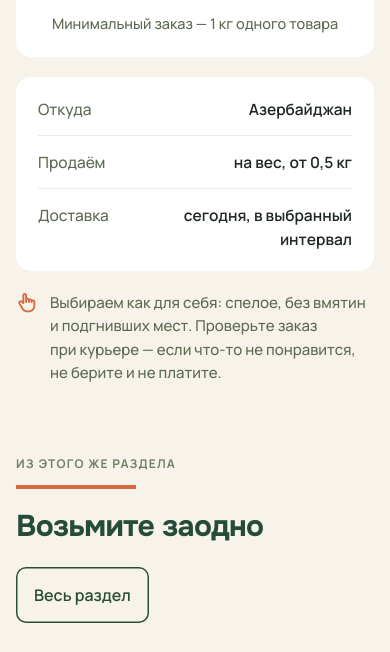
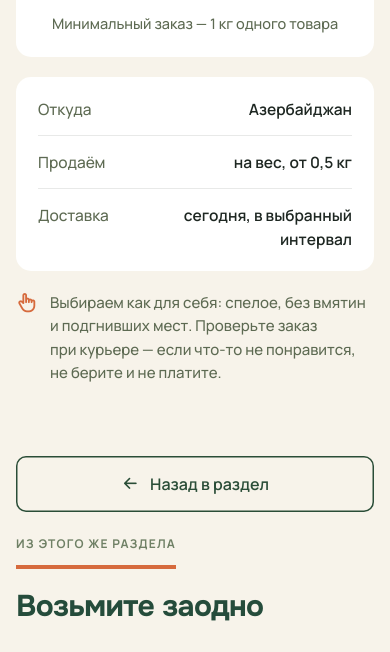
Before and after one commit to deminanetwork/prototipy, a plain HTML site: page est-privezem/product.html in a window 390 px wide. Shown: the part 1043-1695 px from the top of the page. Drawn offline with Linux system fonts and the light colour scheme.

Commit message:
est-privezem: кнопка «Назад в раздел», полоски кикеров
Co-Authored-By: Claude Opus 5.5 <noreply@anthropic.com>

```diff
--- a/est-privezem/css/style.css
+++ b/est-privezem/css/style.css
@@ -1122,3 +1122,18 @@ body{font:500 16.5px/1.55 var(--f-body);background:var(--cream)}
   .zone-pick .r-main{font-size:16px;line-height:1.3}
   .zone-pick .radio small{font-size:13.5px;margin-top:2px}
 }
+
+/* =====================================================================
+   v11 — кнопка «Назад в раздел», полоски кикеров по длине текста
+   ===================================================================== */
+/* карточка товара: на телефоне кнопка возврата во всю ширину и над блоком «Из этого же раздела» */
+@media (max-width:720px){
+  .pp-more{flex-direction:column;align-items:stretch;gap:24px}
+  .pp-more #more{order:-1;width:100%;justify-content:center}
+}
+
+/* полоска под надписью раздела: не короче 172 px (на телефоне 120), а длинный текст — по ширине текста */
+.kicker{width:fit-content;max-width:100%}
+.kicker::after{width:100%;min-width:172px;max-width:none}
+@media (max-width:720px){.kicker::after{width:100%;min-width:120px}}
+.sec-head.center .kicker{margin-left:auto;margin-right:auto}
--- a/est-privezem/product.html
+++ b/est-privezem/product.html
@@ -9,14 +9,14 @@
 <link rel="preconnect" href="https://fonts.googleapis.com"><link rel="preconnect" href="https://fonts.gstatic.com" crossorigin>
 <link href="https://fonts.googleapis.com/css2?family=Manrope:wght@400;500;600;700&family=Onest:wght@500;600;700&display=swap" rel="stylesheet">
 <link rel="stylesheet" href="https://cdn.jsdelivr.net/npm/@tabler/icons-webfont@3.19.0/dist/tabler-icons.min.css">
-<link rel="stylesheet" href="css/style.css?v=10">
+<link rel="stylesheet" href="css/style.css?v=11">
 </head>
 <body data-page="catalog">
 <main class="wrap">
   <div class="page-top"><nav class="crumbs" aria-label="Хлебные крошки" id="crumbs"></nav></div>
   <div class="pp" id="pp"></div>
   <section class="sec" style="padding-bottom:0">
-    <div class="sec-head"><div><span class="kicker">Из&nbsp;этого&nbsp;же раздела</span><h2 class="h2">Возьмите заодно</h2></div><a class="btn btn-ghost" id="more" href="catalog.html">Весь&nbsp;раздел</a></div>
+    <div class="sec-head pp-more"><div><span class="kicker">Из&nbsp;этого&nbsp;же раздела</span><h2 class="h2">Возьмите заодно</h2></div><a class="btn btn-ghost" id="more" href="catalog.html"><i class="ti ti-arrow-left"></i>Назад в&nbsp;раздел</a></div>
     <div class="grid" id="similar"></div>
   </section>
 </main>
```
Also changed, not shown: est-privezem/cart.html (+1 -1 lines), est-privezem/catalog.html (+1 -1 lines), est-privezem/checkout.html (+1 -1 lines), est-privezem/delivery.html (+1 -1 lines), est-privezem/docs.html (+1 -1 lines), est-privezem/index.html (+1 -1 lines), est-privezem/success.html (+1 -1 lines).
